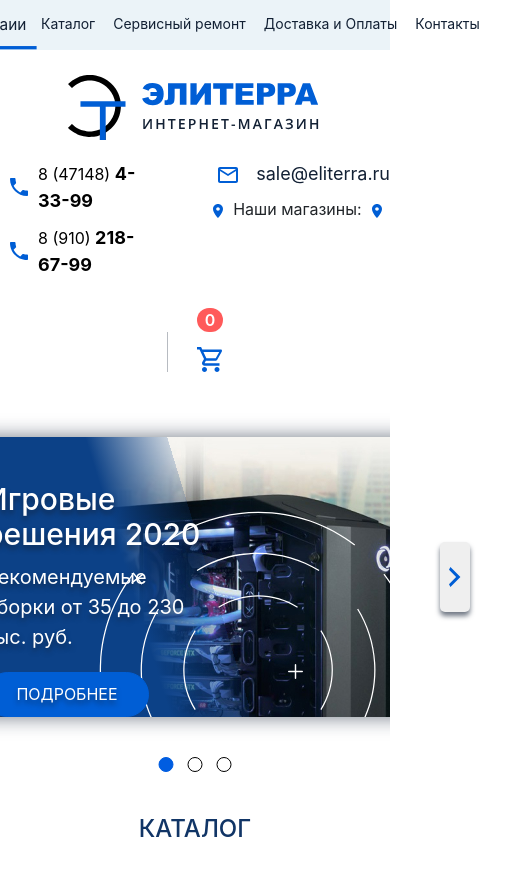
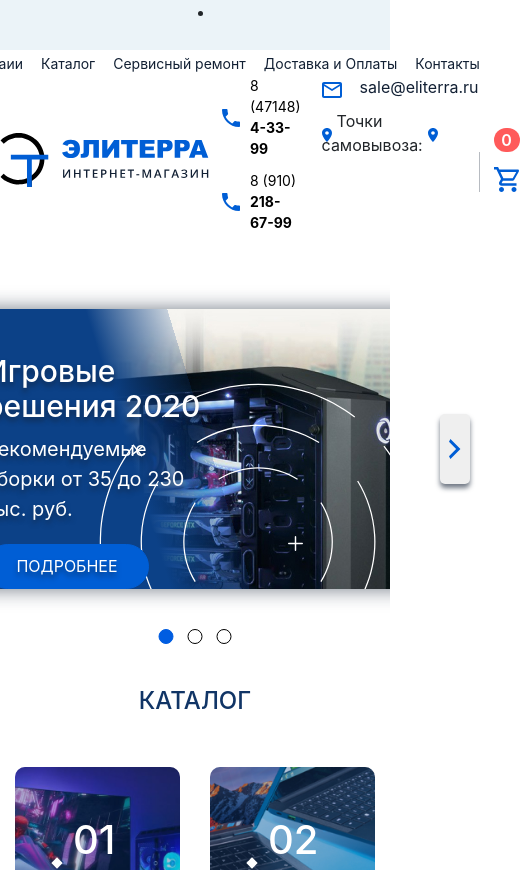
Before and after one commit to Kostas86/Eliterra, a plain HTML site: page index.html in a window 390 px wide. Shown: the top 870 px of the page, 520 px wide, since content can reach past the window. Drawn offline with nearby package versions, Linux system fonts and the light colour scheme.

Commit message:
14.05 20:15

```diff
--- a/index.html
+++ b/index.html
@@ -18,6 +18,15 @@
     <header>
         <div class="navigation">
             <div class="container navigation_row">
+                <div class="navigation_burger">
+                    <span></span>
+                </div>
+                <nav class="burger_menu">
+                    <ul class="burger_menu_list">
+                        <li></li>
+
+                    </ul>
+                </nav>
                 <ul class="nav">
                     <li class="home_ico"><a href="#"><img src="img/house_header.svg" alt="no picture"></a>
                     </li>
@@ -47,7 +56,7 @@
                             <li><a href="#">sale@eliterra.ru</a></li>
                             <li class="mobile_dropdown">
                                 <label>
-                                    <span>Наши магазины:</span>
+                                    <span>Точки самовывоза:</span>
                                     <input type="checkbox">
                                     <div>
                                         <p>Детский пер., д.11</p>
--- a/js/script.js
+++ b/js/script.js
@@ -10,7 +10,7 @@ $(document).ready(function () {
 
     });
     $('.partners_slider').slick({
-        arrows: true,
+        arrows: false,
         dots: true,
         centerMode: false,
         variableWidth: true,
--- a/sass/_media.scss
+++ b/sass/_media.scss
@@ -117,7 +117,7 @@
         display: none;
     }
     .header_contacts_item_links_mailgroup {
-        margin-left: 42px;
+        margin-left: 20px;
     }
     .header_contacts_item_adress {
         display: none;
@@ -125,6 +125,10 @@
     .header_contacts_item_links_mailgroup .header_contacts_mail-list {
         flex-direction: column;
         padding-left: 0px;
+        margin-right: 0px;
+    }
+    .header_contacts_basket{
+        padding-left: 15px;
     }
     .header_contacts_item_links_mailgroup .header_contacts_mail-list:before {
         display: none;
@@ -262,16 +266,28 @@
     }
     .header_contacts {
         padding: 25px 0 25px 0;
-        flex-direction: column;
     }
     .header_contacts_item{
-        margin-bottom: 20px;
+        img{
+            width: 212px;
+            height: 54px;
+        }
+    }
+    .header_contacts_item_links_telgroup a{
+        font-size: 14px;
+    }
+    .header_contacts_item_links_telgroup a span {
+        font-weight: bold;
+        font-size: 14px;
+    }
+    .header_contacts_item_links_mailgroup .header_contacts_mail-list a{
+        font-size: 16px;
     }
     .header_contacts_item_links_telgroup .header_contacts_tel-list{
         margin-bottom: 10px;
     }
     .header_contacts_item_links_mailgroup {
-        margin-left: 60px;
+        margin-left: 10px;
     }
     .header_contacts_basket{
         align-self: center;
--- a/sass/_pages.scss
+++ b/sass/_pages.scss
@@ -181,7 +181,6 @@ $color_text_footer: #ffffff;
                                     position: absolute;
                                     left: 0;
                                     top: calc(50% - 5px);
-                                    transform: translateX(-50%);
                                     width: 10px;
                                     height: 14px;
                                     background-image: url(../img/map_point.svg);
@@ -191,7 +190,6 @@ $color_text_footer: #ffffff;
                                     position: absolute;
                                     right: 0;
                                     top: calc(50% - 5px);
-                                    transform: translateX(50%);
                                     width: 10px;
                                     height: 14px;
                                     background-image: url(../img/map_point.svg);
```
Also changed, not shown: css/style.css.
